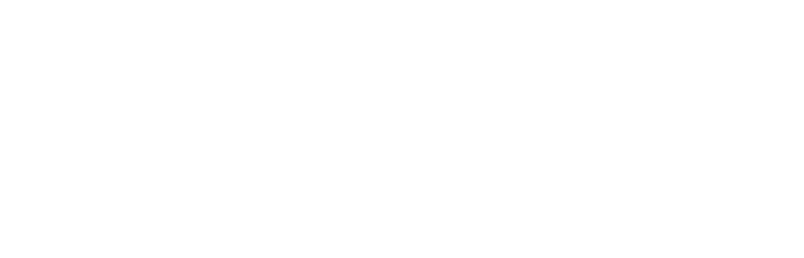
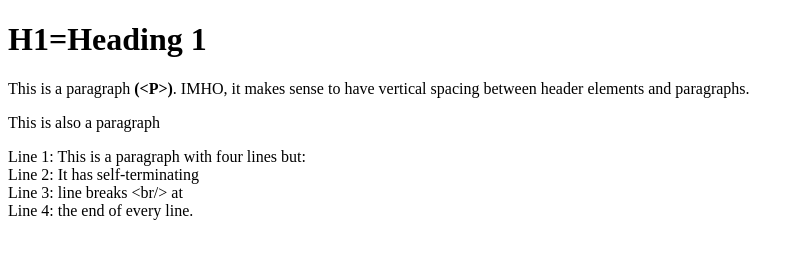
Before and after one commit to thakiddx/htmlLAB_2, a plain HTML site: page index.html in a window 1280 px wide. Shown: the whole page, without its empty margins (0-804 px from the left). Drawn offline with Linux system fonts and the light colour scheme.

Commit message:
updated line break

```diff
--- a/index.html
+++ b/index.html
@@ -6,6 +6,16 @@
     <title>Document</title>
 </head>
 <body>
-
+    <h1><strong>H1=Heading 1</strong></h1>
+    <p>This is a paragraph <b>(&lt;P&gt;)</b>. IMHO, it makes sense to have vertical spacing between header elements and paragraphs.</P>
+    <p>This is also a paragraph</p>
+    <p>Line 1: This is a paragraph with four lines but:
+        <br>
+       Line 2: It has self-terminating
+        <br>
+        Line 3: line breaks &lt;br/&gt; at
+        <br>
+        Line 4: the end of every line.
+    </p>
 </body>
 </html>
```
